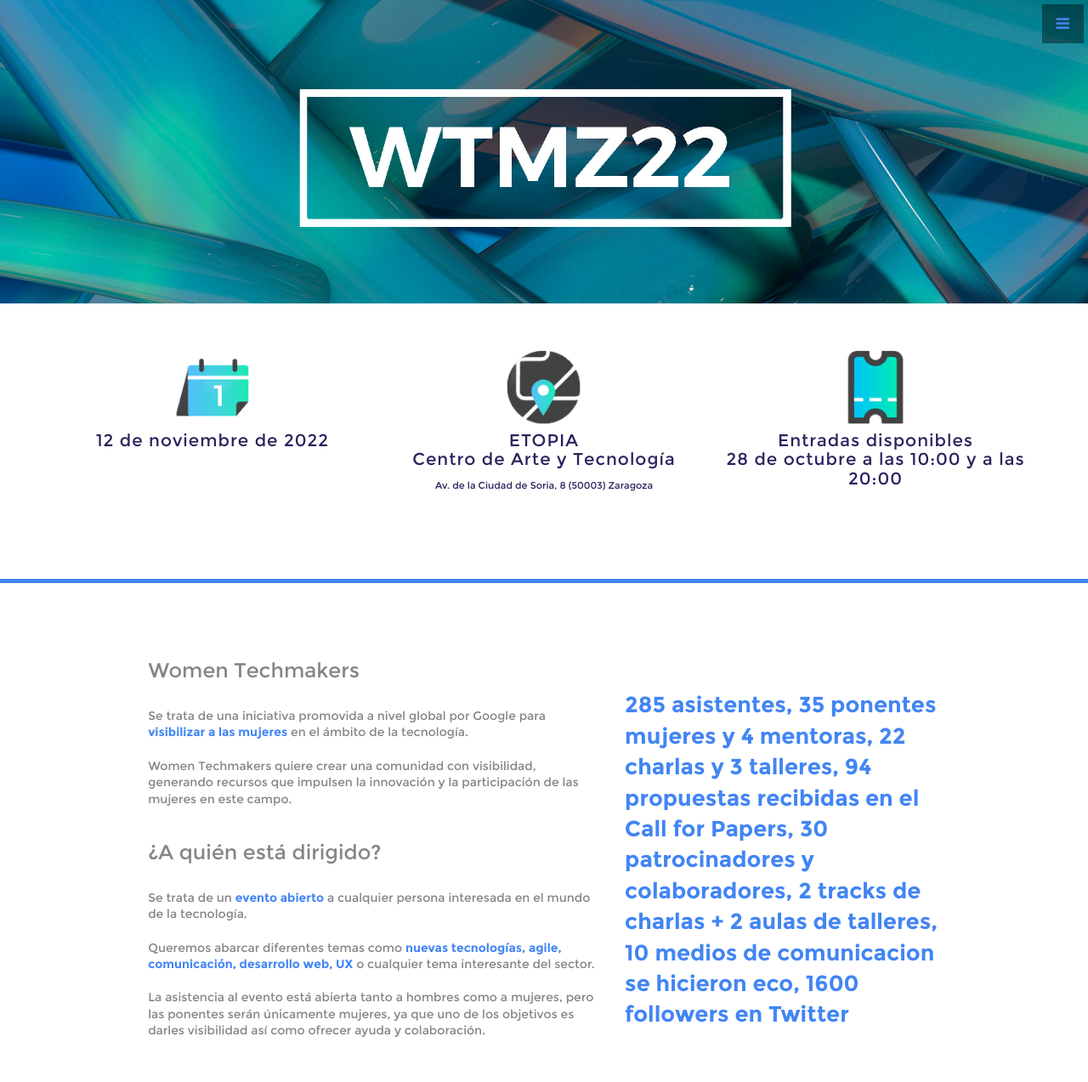
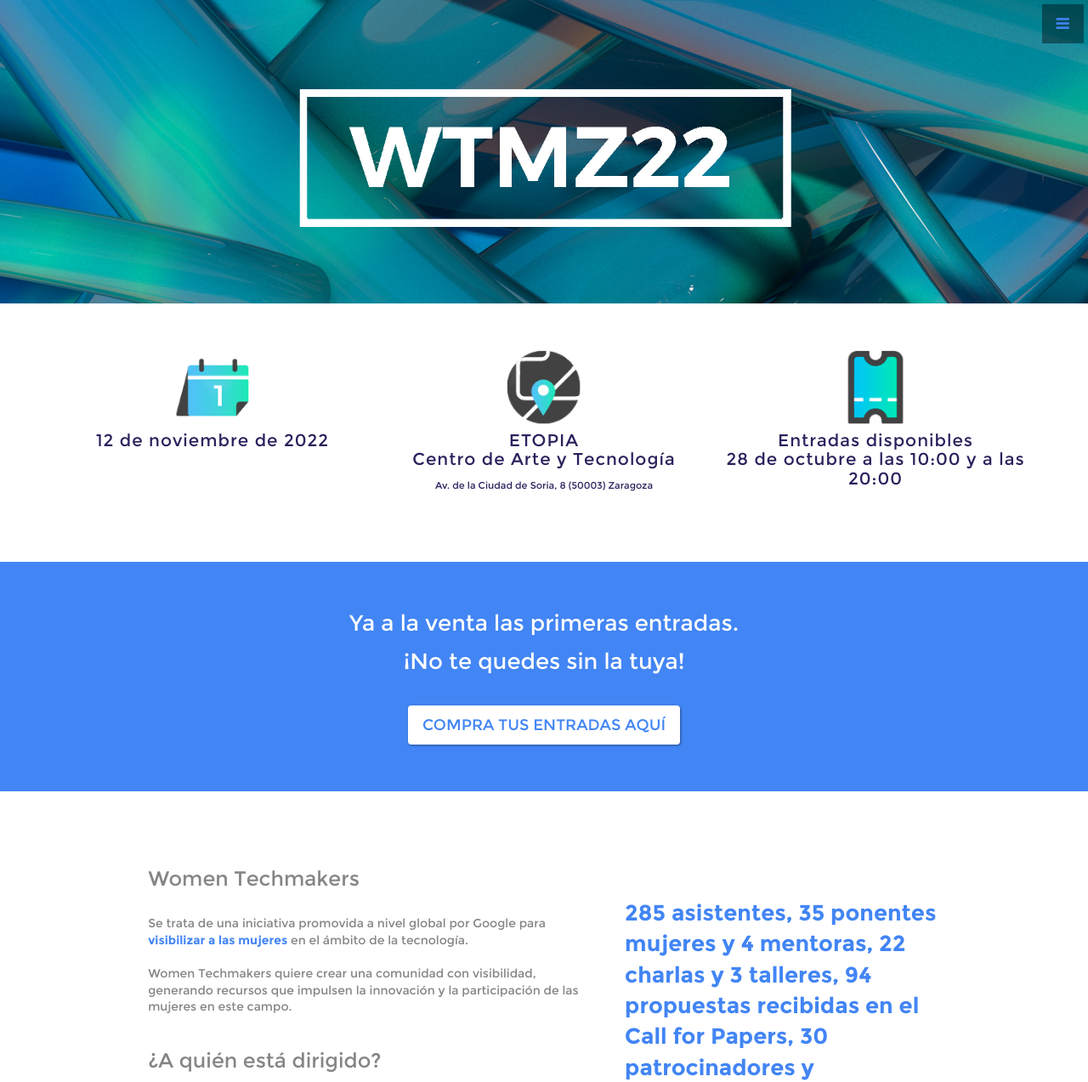
Before and after one commit to MulleresTechZgz/wtmz22, a Jekyll site: the page built from index.html, in a window 1280 px wide. Shown: the top 1273 px of the page at 85% size. Built offline with Jekyll 4.4.1, drawn with Linux system fonts in a browser that asks for light colours; grey boxes are pictures that could not be loaded.

Commit message:
Tickets prepared

```diff
--- a/_config.yml
+++ b/_config.yml
@@ -24,6 +24,7 @@ telephone:
 copyright:
 
 # Tickets
+sold_out_tickets_first: false
 sold_out_tickets: false
 
 # Timezone
--- a/_includes/event_info.html
+++ b/_includes/event_info.html
@@ -57,7 +57,7 @@
 
 
 
-<hr class="section-heading-spacer" style="border-top: 5px solid #4285f4;width: 100%;">
+<hr class="section-heading-spacer" style="border-top: 5px solid #4285f4;width: 100%;margin-top: 0px;">
 <div class="clearfix"></div>
 
 
--- a/_includes/tickets.html
+++ b/_includes/tickets.html
@@ -1,4 +1,4 @@
-<section id="tickets" class="tickets bg-grey">
+<section id="tickets" style="background-image: url('img/portada/portada_color_liso.png'); background-size: 100% 400px; max-width: 100%; background-repeat: no-repeat; height: auto; padding-top: 50px;padding-bottom: 50px; color: #ffffff !important; font-size: 26px !important; font-weight: bold !important; ">
   <div class="container">
     <div class="row">
       <div class="col-lg-12 text-center">
@@ -9,35 +9,36 @@
 
         <div id="texto_entradas_proximamente" style="display: block;">
 
-          <p class="lead">Primera tanda de entradas <span class="wtm-highlight">jueves 29 de agosto a las 11:00</span><br/></p>
-          <p class="lead" style="margin-bottom: 0px !important;"><span class="wtm-highlight">¡No te quedes sin la tuya!</span></p>
+          <p class="lead_big">Primera tanda de entradas <br/>viernes 28 de octubre a las 10:00<br/></p>
+          <p class="lead_big" style="margin-bottom: 0px !important;">¡No te quedes sin la tuya!</p>
 
           <!--
-            <p class="lead">Próxima tanda de entradas <span class="wtm-highlight">3 de octubre a las 20:00</span><br/></p>
-            <p class="lead"><span class="wtm-highlight">¡No te quedes sin la tuya!</span></p>
+            <p class="lead_big">Primera tanda de entradas ¡AGOTADAS!<br/></p>
+            <p class="lead_big">Próxima tanda de entradas <br/>viernes 28 de octubre a las 20:00<br/></p>
+            <p class="lead_big" style="margin-bottom: 0px !important;">¡No te quedes sin la tuya!</p>
           -->
         </div>
 
         <div id="texto_dia_de_venta_de_entradas" style="display: none;">
 
-          <p class="lead" style="margin-bottom: 0px !important;">A partir de las 11:00 abriremos la venta de la primera tanda de entradas. <br/><br/><span class="wtm-highlight">¡Consulta la web para más novedades!</span><br/></p>
+          <p class="lead_big" style="margin-bottom: 0px !important;">A partir de las 10:00 abriremos la venta de la primera tanda de entradas. <br/><br/>¡Consulta la web para más novedades!<br/></p>
 
           <!--
-          <p class="lead">A partir de las 20:00 abriremos la venta de la segunda y última tanda de entradas. <br/><br/><span class="wtm-highlight">¡Consulta la web para más novedades!</span><br/></p>
+          <p class="lead_big">A partir de las 20:00 abriremos la venta de la segunda y última tanda de entradas. <br/><br/>¡Consulta la web para más novedades!<br/></p>
           -->
         </div>
 
         <div id="texto_entradas_a_la_venta" style="display: none;">
 
-          <p class="lead">Ya a la venta las primeras entradas. <span class="wtm-highlight">¡No te quedes sin la tuya!</span><br/></p>
-           <a href="https://wtmzaragoza19.eventbrite.es" target="_blank">
-            <img src="https://www.eventbrite.es/custombutton?eid=48807452404" alt="Eventbrite - Women Techmakers Zaragoza 2018" />
+          <p class="lead_big">Ya a la venta las primeras entradas. <br/>¡No te quedes sin la tuya!<br/></p>
+           <a href="https://etopia.es/producto/women-techmakers-zaragoza-2022/" target="_blank" class="btn btn-dark btn-primary_tickets btn-lg">
+            Compra tus entradas aquí
           </a>
 
           <!--
-          <p class="lead">Ya a la venta una nueva tanda de entradas. <span class="wtm-highlight">¡No te quedes sin la tuya!</span><br/></p>
-          <a href="https://www.eventbrite.es/e/entradas-women-techmakers-zaragoza-2018-48807452404?ref=ebtnebtckt" target="_blank">
-            <img src="https://www.eventbrite.es/custombutton?eid=48807452404" alt="Eventbrite - Women Techmakers Zaragoza 2018" />
+          <p class="lead_big">Ya a la venta una nueva tanda de entradas. <br/>¡No te quedes sin la tuya!<br/></p>
+          <a href="https://etopia.es/producto/women-techmakers-zaragoza-2022/" target="_blank" class="btn btn-dark btn-primary_tickets btn-lg">
+            Compra tus entradas aquí
           </a>
           -->
         </div>
@@ -45,19 +46,21 @@
 
         <div id="texto_entradas_agotadas" style="display: none;">
 
-          <p class="lead">Primera tanda de entradas <span class="wtm-highlight">¡AGOTADAS!</span><br/></p>
-          <p class="lead">¡Manteneos atentos a las redes y a la web para próximas oportunidades de conseguir entradas!</span><br/></p>
-          <p class="lead" style="margin-bottom: 0px !important;"><span class="wtm-highlight">¡No te quedes sin la tuya!</span></p>
+          <p class="lead_big">Primera tanda de entradas ¡AGOTADAS!<br/></p>
+          <p class="lead_big">Próxima tanda de entradas <br/>viernes 28 de octubre a las 20:00<br/></p>
+          <p class="lead_big" style="margin-bottom: 0px !important;">¡No te quedes sin la tuya!</p>
 
           <!--
-          <p class="lead">Entradas <span class="wtm-highlight">¡AGOTADAS!</span><br/></p>
-          <p class="lead">¡Manteneos atentos a las redes y a la web!</span><br/></p>
+          <p class="lead_big">Entradas <span class="wtm-highlight">¡AGOTADAS!</span><br/></p>
+          -->
+          <!--
+          <p class="lead_big">¡Manteneos atentos a las redes y a la web!</span><br/></p>
           -->
         </div>
 
       <!--
-      <p class="lead">¡Manteneos atentos a las redes y a la web para próximas oportunidades de conseguir entradas!</span><br/></p>
-      <p class="lead"><span class="wtm-highlight">¡Apúntate a nuestra lista de espera!</span></p>
+      <p class="lead_big">¡Manteneos atentos a las redes y a la web para próximas oportunidades de conseguir entradas!</span><br/></p>
+      <p class="lead_big"><span class="wtm-highlight">¡Apúntate a nuestra lista de espera!</span></p>
 
 
       </div>
--- a/_layouts/front.html
+++ b/_layouts/front.html
@@ -12,9 +12,7 @@
   <!-- Detalles -->
   {% include details.html %}
   <!-- Entradas -->
-  {% comment %}
   {% include tickets.html %}
-  {% endcomment %}
   <!-- Album de fotos y video resumen -->
   {% comment %}
   {% include flickr_album_and_videos.html %}
--- a/css/stylish-portfolio.css
+++ b/css/stylish-portfolio.css
@@ -586,6 +586,11 @@ footer {
     font-weight: 100;
 }
 
+.lead_big {
+    font-size: 26px;
+    font-weight: 100;
+}
+
 /* introduction */
 
 .introduction {
@@ -765,10 +770,26 @@ footer {
     -webkit-box-shadow: 1px 1px 3px rgba(0,0,0,0.4);
 }
 
-/*.btn-primary:hover {
-    background: black;
-    border-color: black!important;
-}*/
+
+.btn-primary_tickets {
+    background: #fff;
+    border-color: transparent!important;
+    color: #4285f4;
+    text-transform: uppercase;
+    text-decoration: bold;
+    margin-top: 20px;
+    border-radius: 4px;
+    box-shadow: 1px 1px 3px rgba(0,0,0,0.4);
+    -moz-box-shadow: 1px 1px 3px rgba(0,0,0,0.4);
+    -ms-box-shadow: 1px 1px 3px rgba(0,0,0,0.4);
+    -webkit-box-shadow: 1px 1px 3px rgba(0,0,0,0.4);
+}
+
+.btn-primary_tickets:hover {
+    background: #1ce9b6;
+    border-color: #1ce9b6!important;
+    color: #fff;
+}
 
 .btn-secondary {
     border: 2px inset #4285f4;
```
Also changed, not shown: other parts of _includes/tickets.html (+2 -2 lines), img/portada/portada_color_liso.png (added), 2 other files.
